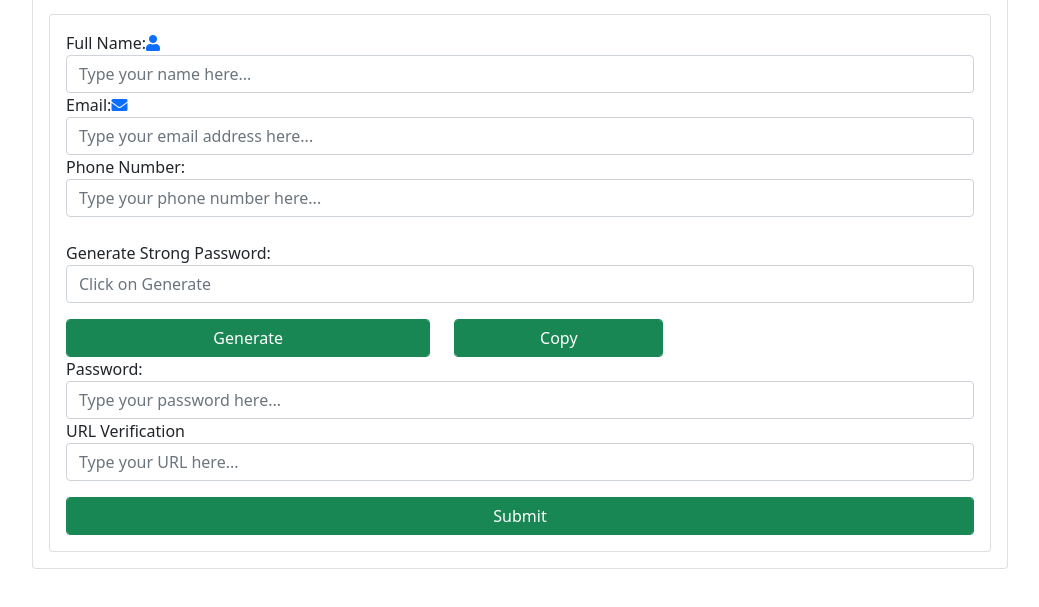
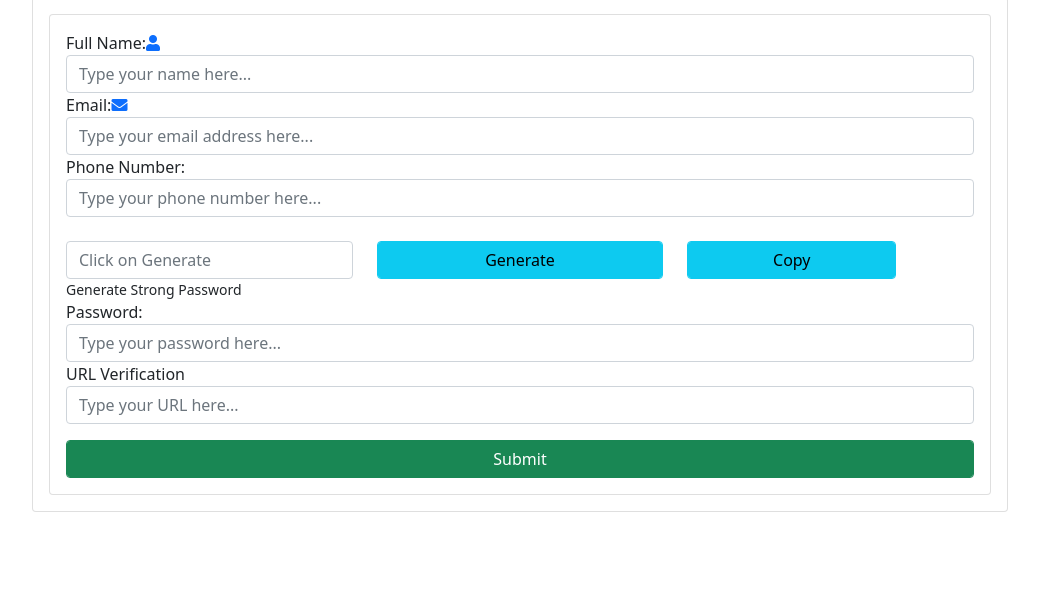
Before and after one commit to AlAminSU/concat-form, a plain HTML site: page index.html in a window 1280 px wide. Shown: the part 103-710 px from the top of the page, without its empty margins (120-1159 px from the left). Drawn offline with nearby package versions, Linux system fonts and the light colour scheme.

Commit message:
git commit -m 'updated html file'

```diff
--- a/index.html
+++ b/index.html
@@ -68,8 +68,7 @@
             </div>
             <!-- generate password -->
             <div class="row mt-4 passwordGenerator">
-              <label for="Generate-Password">Generate Strong Password:</label>
-              <div class="">
+              <div class="col-4">
                 <input
                   type="text"
                   class="form-control"
@@ -78,10 +77,10 @@
                   placeholder="Click on Generate"
                 />
               </div>
-              <div class="col-5">
+              <div class="col-4">
                 <button
                   type="button"
-                  class="form-control btn btn-success btn mt-3 btn primary btn-block genpass generate"
+                  class="btn btn-info form-control genpass generate"
                   id="genPass"
                 >
                   Generate
@@ -91,13 +90,14 @@
               <div class="col-3">
                 <button
                   type="button"
-                  class="form-control btn btn-success btn mt-3 btn primary btn-block genpass copy"
+                  class="btn btn-info form-control genpass copy"
                   id="copy"
                 >
                   Copy
                 </button>
                 <small id="confirmedMsg"></small>
               </div>
+              <small id="generateMsg">Generate Strong Password</small>
             </div>
             <!-- end generate password -->
             <div class="password">
```
